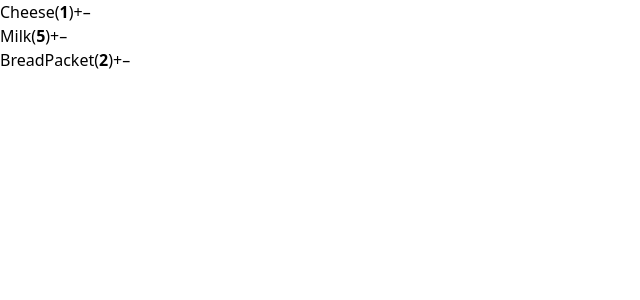
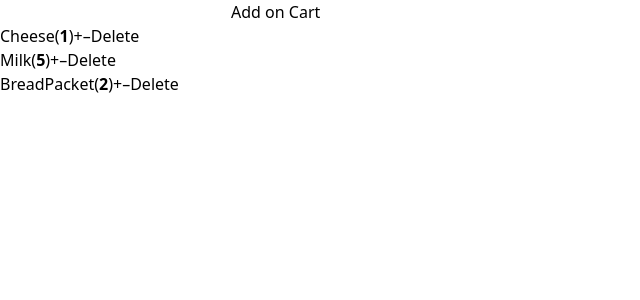
Before and after one commit to believeharsh/Web-Features-React, a React (Vite) app: page / in a window 1280 px wide. Shown: the top 300 px of the page, without its empty margins (0-640 px from the left). Built offline with nearby package versions, Linux system fonts and the light colour scheme.

Commit message:
added some extra features on shoppin cart

```diff
--- a/src/App.jsx
+++ b/src/App.jsx
@@ -6,6 +6,7 @@
 import UseImmer from './components/UseImmer/UseImmer'
 import List from './components/Update-Obj-Inside-arr/List'
 import UseShoppingCart from './components/ShoppingCart/UseShoppingCart'
+
 
 
 
@@ -20,6 +21,7 @@
     {/* <List/> */}
     <UseShoppingCart/>
 
+
     </div>
   )
 }
--- a/src/components/ShoppingCart/UseShoppingCart.jsx
+++ b/src/components/ShoppingCart/UseShoppingCart.jsx
@@ -19,10 +19,12 @@
 ];
 
 export default function ShoppingCart() {
-  const [products, setProducts] = useState(initialProducts);
+  const [products, setproducts] = useState(initialProducts);
+  const [name, setName] = useState('');
+  let nextid = 1 ;
 
   function handleIncreaseClick(productId) {
-    setProducts(
+    setproducts(
       products.map((product) => {
         if (product.id === productId) {
           return {
@@ -48,12 +50,39 @@
       }
     });
     nextProducts = nextProducts.filter((p) => p.count > 0);
-    setProducts(nextProducts);
+    setproducts(nextProducts);
   }
+   function HandleDelete (productid) {
+       setproducts(products.filter(a => a.id !== productid))
+      // let check = products.filter(a => a.id !== productid)
+      // console.log(check)
+   }
 
+    const HandleAdd = () => {
+      const insertAt = 1; // Could be any index
+      const nextArtists = [
+        // Items before the insertion point:
+        ...products.slice(0, insertAt),
+        // New item:
+        { id: nextid++, name: name },
+        // Items after the insertion point:
+        ...products.slice(insertAt)
+      ];
+      setproducts(nextArtists);
+      setName('');
+    }
   return (
-    <div >
-      <ul className="bg-slate-900 text-white font-mono text-xl px-2 py-2  " >
+    <div className="bg-slate-900 text-white font-mono text-xl px-2 py-2  ">
+    <div className="text-black">
+    <input
+      value={name}
+        onChange={e => setName(e.target.value)}
+      />
+      <button className="bg-blue-500 text-white border-dotted border-white px-1 py-[0.5] border-[.5px] rounded-md mx-[1px]" onClick={() => HandleAdd()}>
+        Add on Cart
+      </button>
+    </div>
+      <ul className="border-white border-dashed border-[1px] px-1 py-1 mt-2" >
         {products.map((product) => (
           <li key={product.id} className="mx-2 pt-2">
             {product.name}
@@ -74,6 +103,10 @@
             >
               –
             </button>
+            <button onClick={() => HandleDelete(product.id)}
+            className="bg-blue-500 text-white border-dotted border-white px-1 py-[0.5] border-[.5px] rounded-md mx-[1px]"
+            >Delete
+            </button>
           </li>
         ))}
       </ul>
```
